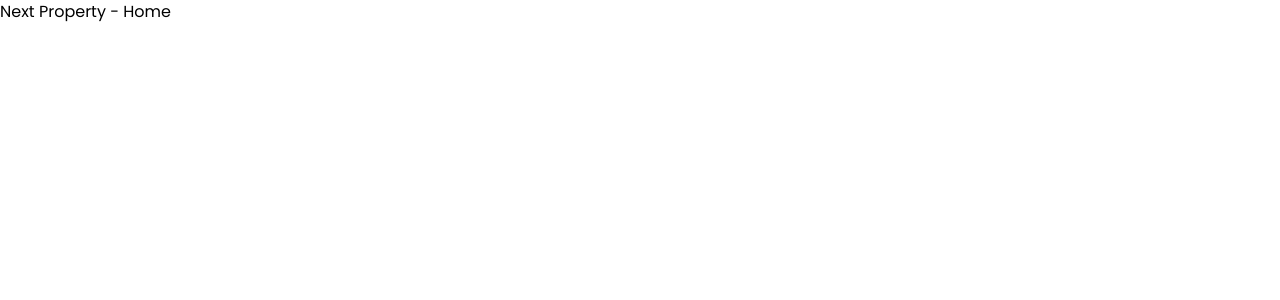
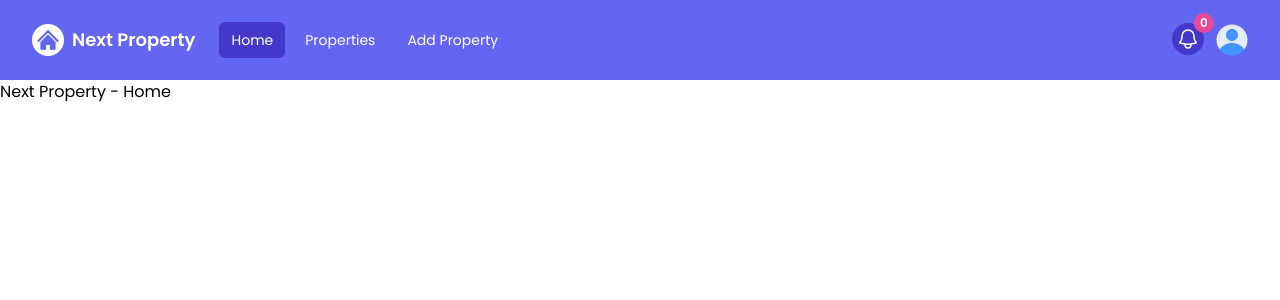
Before and after one commit to akaBaytar/next-property, a Next.js app: page / in a window 1280 px wide. Shown: the top 300 px of the page. Built offline with nearby package versions, Linux system fonts and the light colour scheme.

Commit message:
add navbar

```diff
--- a/app/layout.tsx
+++ b/app/layout.tsx
@@ -1,4 +1,7 @@
 import { Poppins } from 'next/font/google';
+
+import Navbar from '@/components/Navbar';
+
 import type { Metadata } from 'next';
 
 import '@/styles/globals.css';
@@ -18,7 +21,10 @@ const poppins = Poppins({
 const RootLayout = ({ children }: { children: React.ReactNode }) => {
   return (
     <html lang='en'>
-      <body className={`${poppins.className} antialiased`}>{children}</body>
+      <body className={`${poppins.className} antialiased`}>
+        <Navbar />
+        <main>{children}</main>
+      </body>
     </html>
   );
 };
--- /dev/null
+++ b/components/Navbar.tsx
@@ -0,0 +1,215 @@
+'use client';
+
+import { useState } from 'react';
+
+import Link from 'next/link';
+import Image from 'next/image';
+import { usePathname } from 'next/navigation';
+
+import { FaGoogle } from 'react-icons/fa';
+
+import LOGO from '@/assets/logo-white.png';
+import PROFILE from '@/assets/profile.png';
+
+const Navbar = () => {
+  const [isMobileMenuOpen, setMobileMenuOpen] = useState(false);
+  const [isProfileMenuOpen, setProfileMenuOpen] = useState(false);
+
+  const [isLoggedIn] = useState(true);
+
+  const pathname = usePathname();
+
+  return (
+    <nav className='bg-indigo-500'>
+      <div className='mx-auto max-w-7xl px-2 sm:px-6 lg:px-8'>
+        <div className='relative flex h-20 items-center justify-between'>
+          <div className='flex items-center md:hidden'>
+            <button
+              type='button'
+              id='mobile-dropdown-button'
+              className='relative inline-flex items-center justify-center rounded-md p-2 text-gray-400 hover:bg-indigo-700 hover:text-white focus-visible:outline-none focus-visible:ring-1 focus-visible:ring-inset focus-visible:ring-white transition-colors duration-200'
+              aria-controls='mobile-menu'
+              aria-expanded='false'
+              onClick={() => setMobileMenuOpen(!isMobileMenuOpen)}>
+              <span className='absolute -inset-0.5'></span>
+              <span className='sr-only'>Open main menu</span>
+              <svg
+                className='block h-8 w-8'
+                fill='none'
+                viewBox='0 0 24 24'
+                strokeWidth='1.5'
+                stroke='#fff'
+                aria-hidden='true'>
+                <path
+                  strokeLinecap='round'
+                  strokeLinejoin='round'
+                  d='M3.75 6.75h16.5M3.75 12h16.5m-16.5 5.25h16.5'
+                />
+              </svg>
+            </button>
+          </div>
+          <div className='flex flex-1 items-center justify-center md:items-stretch md:justify-start'>
+            <Link
+              href='/'
+              className='hidden md:flex flex-shrink-0 items-center'>
+              <Image
+                src={LOGO}
+                alt='Next Property Logo'
+                className='h-8 w-auto'
+              />
+              <span className='text-white text-lg font-bold ms-2'>
+                Next Property
+              </span>
+            </Link>
+            <div className='hidden md:ms-6 md:block'>
+              <div className='flex space-x-2 text-sm'>
+                <Link
+                  href='/'
+                  className={`${
+                    pathname === '/' && 'bg-indigo-700'
+                  } text-white bg-indigo-500 hover:bg-indigo-800 hover:text-white rounded-md px-3 py-2 transition-colors duration-200`}>
+                  Home
+                </Link>
+                <Link
+                  href='/properties'
+                  className={`${
+                    pathname === '/properties' && 'bg-indigo-700'
+                  } text-white bg-indigo-500 hover:bg-indigo-800 hover:text-white rounded-md px-3 py-2 transition-colors duration-200`}>
+                  Properties
+                </Link>
+                {isLoggedIn && (
+                  <Link
+                    href='/properties/add'
+                    className={`${
+                      pathname === '/properties/add' && 'bg-indigo-700'
+                    } text-white bg-indigo-500 hover:bg-indigo-800 hover:text-white rounded-md px-3 py-2 transition-colors duration-200`}>
+                    Add Property
+                  </Link>
+                )}
+              </div>
+            </div>
+          </div>
+          {!isLoggedIn && (
+            <div className='flex items-center'>
+              <button className='flex items-center text-white text-sm bg-indigo-700 hover:bg-indigo-800 rounded-md px-3 py-2 transition-colors duration-200'>
+                <FaGoogle className='me-2' />
+                <span>Login or Register</span>
+              </button>
+            </div>
+          )}
+          {isLoggedIn && (
+            <div className='absolute inset-y-0 right-0 flex items-center pr-2 md:static md:inset-auto md:ms-6 md:pr-0'>
+              <Link href='/messages' className='relative group'>
+                <button
+                  type='button'
+                  className='relative rounded-full bg-indigo-700 p-1 text-gray-400 hover:bg-indigo-800 focus-visible:outline-none focus-visible:ring-1 focus-visible:ring-white focus-visible:ring-offset-1 focus-visible:ring-offset-gray-800 transition-colors duration-200'>
+                  <span className='absolute -inset-1.5'></span>
+                  <span className='sr-only'>View notifications</span>
+                  <svg
+                    className='h-6 w-6'
+                    fill='none'
+                    viewBox='0 0 24 24'
+                    strokeWidth='1.5'
+                    stroke='#fff'
+                    aria-hidden='true'>
+                    <path
+                      strokeLinecap='round'
+                      strokeLinejoin='round'
+                      d='M14.857 17.082a23.848 23.848 0 005.454-1.31A8.967 8.967 0 0118 9.75v-.7V9A6 6 0 006 9v.75a8.967 8.967 0 01-2.312 6.022c1.733.64 3.56 1.085 5.455 1.31m5.714 0a24.255 24.255 0 01-5.714 0m5.714 0a3 3 0 11-5.714 0'
+                    />
+                  </svg>
+                </button>
+                <span className='absolute top-0 right-0 inline-flex items-center justify-center px-1.5 py-1 text-xs font-bold leading-none text-white transform translate-x-1/2 -translate-y-1/2 bg-pink-500 rounded-full'>
+                  0
+                </span>
+              </Link>
+              <div className='relative ms-3'>
+                <div>
+                  <button
+                    type='button'
+                    className='relative flex rounded-full text-sm focus-visible:outline-none focus-visible:ring-1 focus-visible:ring-white focus-visible:ring-offset-1 focus-visible:ring-offset-gray-800'
+                    id='user-menu-button'
+                    aria-expanded='false'
+                    aria-haspopup='true'
+                    onClick={() => setProfileMenuOpen(!isProfileMenuOpen)}>
+                    <span className='absolute -inset-1.5'></span>
+                    <span className='sr-only'>Open user menu</span>
+                    <Image
+                      className='h-8 w-8 rounded-full'
+                      src={PROFILE}
+                      alt='Profile Icon'
+                    />
+                  </button>
+                </div>
+                {isProfileMenuOpen && (
+                  <div
+                    id='user-menu'
+                    className='absolute right-0 z-10 mt-6 w-48 p-1 origin-top-right rounded-md bg-white shadow-lg ring-1 ring-black ring-opacity-5 focus-visible:outline-none'
+                    role='menu'
+                    aria-orientation='vertical'
+                    aria-labelledby='user-menu-button'
+                    tabIndex={-1}>
+                    <Link
+                      href='/profile'
+                      className='block px-4 py-2 text-sm text-gray-700 bg-white hover:bg-indigo-500 hover:text-white transition-colors duration-200 rounded-md'
+                      role='menuitem'
+                      tabIndex={-1}
+                      id='user-menu-item-0'>
+                      Your Profile
+                    </Link>
+                    <Link
+                      href='/properties/saved'
+                      className='block px-4 py-2 text-sm text-gray-700 bg-white hover:bg-indigo-500 hover:text-white transition-colors duration-200 rounded-md'
+                      role='menuitem'
+                      tabIndex={-1}
+                      id='user-menu-item-2'>
+                      Saved Properties
+                    </Link>
+                    <button
+                      className='block w-full px-4 py-2 text-sm text-start text-gray-700 bg-white hover:bg-indigo-500 hover:text-white transition-colors duration-200 rounded-md'
+                      role='menuitem'
+                      tabIndex={-1}
+                      id='user-menu-item-2'>
+                      Sign Out
+                    </button>
+                  </div>
+                )}
+              </div>
+            </div>
+          )}
+        </div>
+      </div>
+      {isMobileMenuOpen && (
+        <div id='mobile-menu' className='md:hidden'>
+          <div className='space-y-1 px-2 pb-3 pt-2 sm:mx-4 flex flex-col gap-2 text-sm'>
+            <Link
+              href='/'
+              className={`${
+                pathname === '/' && 'bg-indigo-700'
+              } text-white block rounded-md px-3 py-2`}>
+              Home
+            </Link>
+            <Link
+              href='/properties'
+              className={`${
+                pathname === '/properties' && 'bg-indigo-700'
+              } text-white block rounded-md px-3 py-2`}>
+              Properties
+            </Link>
+            {isLoggedIn && (
+              <Link
+                href='/properties/add'
+                className={`${
+                  pathname === '/properties/add' && 'bg-indigo-700'
+                } text-white block rounded-md px-3 py-2`}>
+                Add Property
+              </Link>
+            )}
+          </div>
+        </div>
+      )}
+    </nav>
+  );
+};
+
+export default Navbar;
```
Also changed, not shown: package.json (+5 -4 lines), 1 other file (tests, documents, lock files or other folders).
